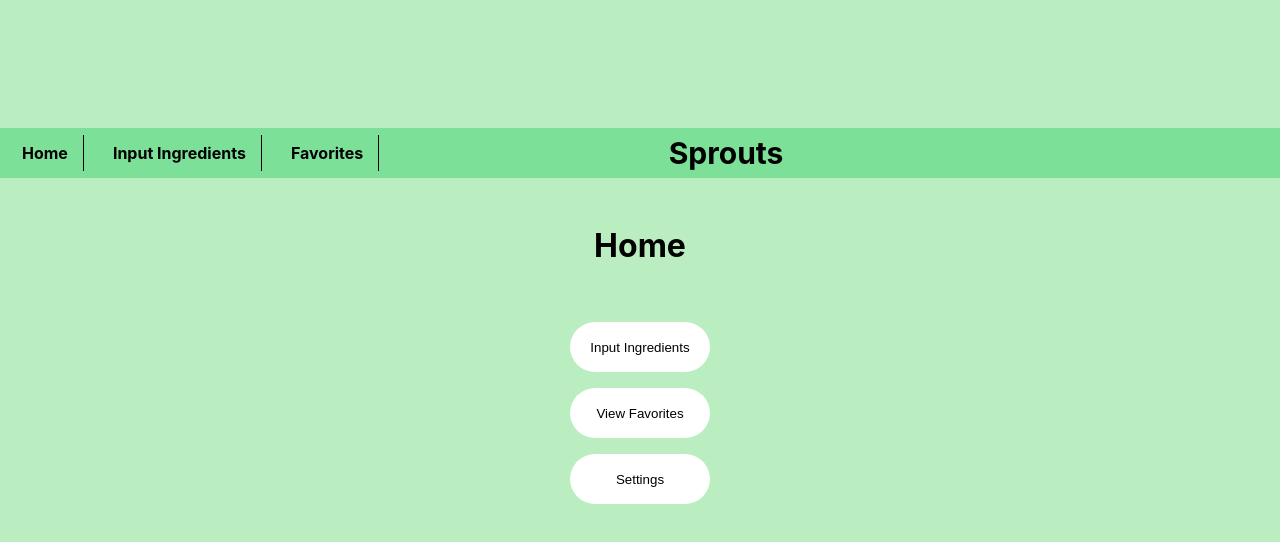
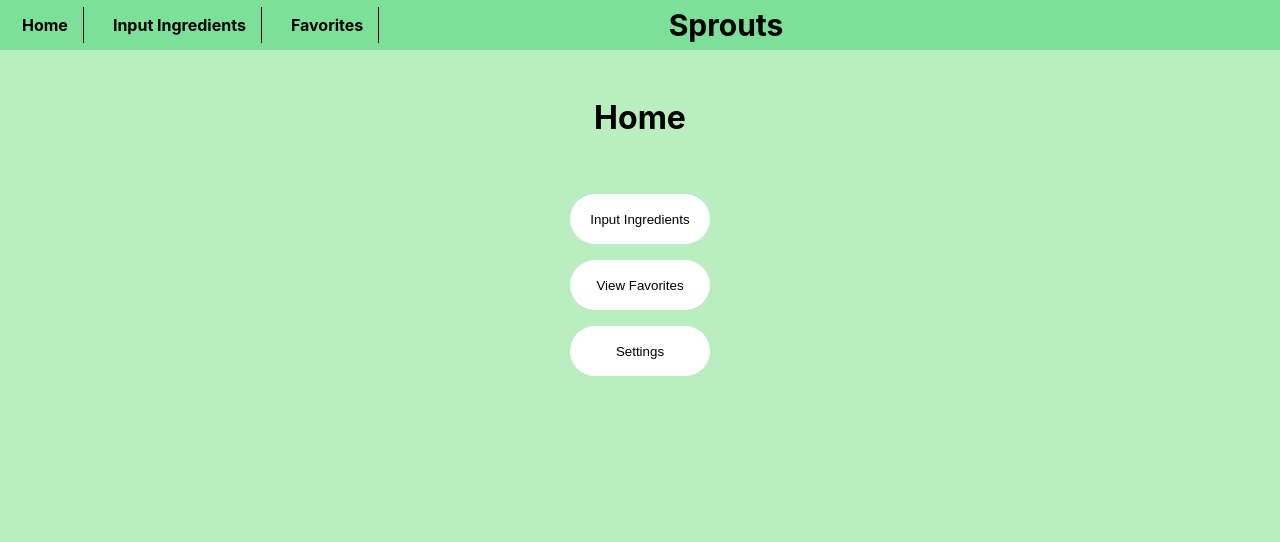
Before and after one commit to nyu-software-engineering/spring-2020-frugal-eye, a React (Create React App) app in the folder front-end/: page /home in a window 1280 px wide. Shown: the top 542 px of the page. Built offline with nearby package versions, Linux system fonts and the light colour scheme.

Commit message:
fixed padding on top and deleted repeated home buttons

```diff
--- a/front-end/src/Home.css
+++ b/front-end/src/Home.css
@@ -1,3 +1,6 @@
-.home {
-	padding-top: 10%;
+.intro {
+	text-align: center;
+	display:inline-block;
+	width: 400px;
+	padding-bottom: 10px;
 }
--- a/front-end/src/NavBar.css
+++ b/front-end/src/NavBar.css
@@ -1,8 +1,3 @@
-
-.navbar {
-margin-bottom: 10px;
-}
-
 .nav {
     background-color: #7CE099;
 	width: 100%;
--- a/front-end/src/RecipeList.js
+++ b/front-end/src/RecipeList.js
@@ -13,9 +13,8 @@ const RecipeList = (props) => {
     //for {ingredient} in {ingredients}
     //where props.action is sending to specific recipe page with param = recipe selected
     //onclick the name of the recipe from the recipelist will store the name in props and load recipe page
-    <div>
+    <div class = "flex-container">
       <NavBar/>
-      <div class = "flex-container">
       {matchPopup ? <Popup id = 'instructions'
         text='Hi! Looks like this is your first time viewing recipes. The ones in green are those that you have all ingredients for, yellow are those you have some for.'
         closePopup={(h) => setMatchPopup(!matchPopup)} /> : null}
@@ -28,7 +27,6 @@ const RecipeList = (props) => {
         )
       })}
     </div>
-    </div>
   )
 }
 export default RecipeList;
--- a/front-end/src/recipepage.js
+++ b/front-end/src/recipepage.js
@@ -19,8 +19,7 @@ alert(data[1])
     return(
         <div>
             <NavBar/>
-            <button className="back-button" onClick={event => window.location.href='/home'}>Back to home</button>
-            <br></br>
+            <br></br><br></br>
             <button className="recipes-button" onClick={event => window.location.href='/recipelist'}>Back to recipes</button>
             <br></br>
             <div className = "recipe">
```
Lines whose indentation alone changed are shown as unchanged.
